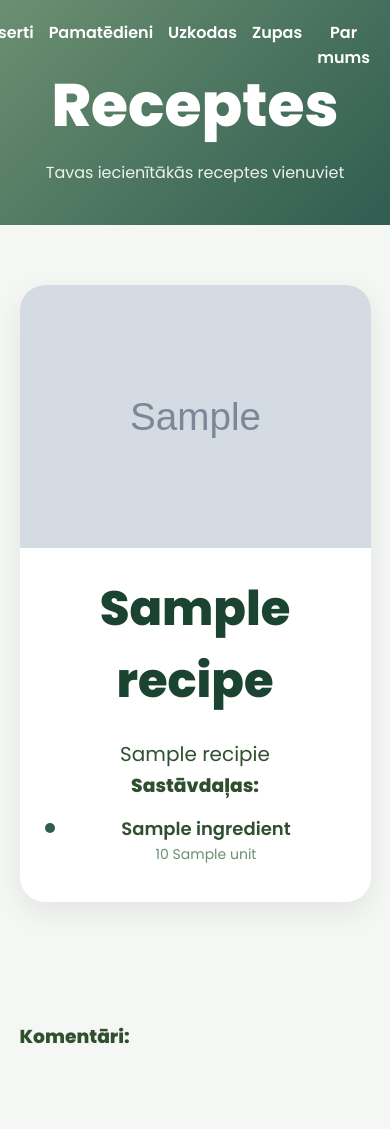
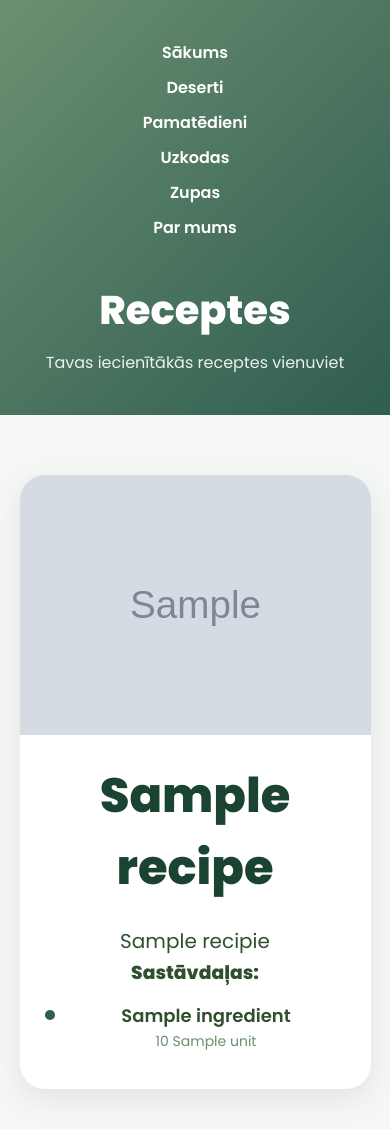
Before and after one commit to Anna-Potjom/website, a Flask app: template templates/recepte.html in a window 390 px wide. Shown: the top 1129 px of the page. Run offline with Flask 3, Linux system fonts and the light colour scheme; the template is opened without the code that fills it: most values are stand-ins (such as "Sample title", 1, 10 or a date in 2020); grey boxes marked "Sample" are stand-in pictures.

Commit message:
8
pielaboju izskatu un @media

```diff
--- a/static/style.css
+++ b/static/style.css
@@ -1,4 +1,3 @@
-
 * {
     margin: 0;
     padding: 0;
@@ -11,31 +10,62 @@ body {
     color: #2f4f2f;
 }
 
-header {
+/* HEADER BASE */
+.main-header {
+    position: relative;
+    text-align: center;
+    padding: 40px 20px;
     background: linear-gradient(135deg, #6b8f71, #2f5d50);
     color: white;
-    padding: 60px 20px;
-    text-align: center;
 }
 
-header h1 {
-    font-size: 70px;
-    font-weight: 800;
+/* NAV CONTAINER */
+.main-header {
+    display: flex;
+    flex-direction: column;
+    align-items: center;
+    padding: 40px 20px;
+    background: linear-gradient(135deg, #6b8f71, #2f5d50);
+    color: white;
+    position: relative;
+}
+
+/* NAV */
+.header-nav {
+    display: flex;
+    flex-wrap: wrap;
+    justify-content: center;
+    gap: 15px;
     margin-bottom: 20px;
 }
 
-nav a {
+/* NAV LINKS */
+.nav-link {
     color: white;
-    margin: 0 20px;
     text-decoration: none;
     font-weight: 600;
-    font-size: 20px;
+    font-size: 16px;
+    transition: transform 0.2s ease, opacity 0.2s ease;
 }
 
-nav a:hover {
-    opacity: 0.8;
+.nav-link:hover {
+    transform: scale(1.15);
+    opacity: 0.85;
 }
 
+/* TITLE */
+.main-header h1 {
+    font-size: 60px;
+    margin: 20px 0 10px;
+}
+
+/* SUBTITLE */
+.header-subtitle {
+    font-size: 16px;
+    opacity: 0.9;
+}
+
+/* GRID (homepage categories) */
 .grid {
     display: grid;
     grid-template-columns: repeat(2, 1fr);
@@ -60,91 +90,30 @@ nav a:hover {
     transition: transform 0.4s ease, opacity 0.4s ease;
 }
 
-
 .card h2 {
     position: absolute;
     top: 50%;
     left: 50%;
     transform: translate(-50%, -50%);
-
     font-size: 100px;
     font-weight: 800;
-
     color: white;
-
-    /* OUTLINE EFFECT */
-    -webkit-text-stroke: 3px #1b4332; /* forest green outline */
-
+    -webkit-text-stroke: 3px #1b4332;
     text-align: center;
 }
-
 
 .card:hover img {
     transform: scale(1.12);
     opacity: 0.9;
 }
 
+/* FOOTER */
 footer {
     background-color: #1b4332;
     color: white;
     text-align: center;
     padding: 25px;
     font-size: 18px;
-}
-
-@media (max-width: 1600px){
-    header h1 {
-        font-size: 100px;
-    }
-
-    nav a {
-        display: block;
-        margin: 10px 0;
-        font-size: 18px;
-    }
-
-    .grid {
-        grid-template-columns: 1fr;
-        padding: 30px;
-        gap: 25px;
-    }
-
-    .card img {
-        height: 250px;
-    }
-
-    .card h2 {
-        font-size: 80px;
-        -webkit-text-stroke: 2px #1b4332;
-    }
-}
-
-@media (max-width: 800px) {
-
-    header h1 {
-        font-size: 60px;
-    }
-
-    nav a {
-        display: block;
-        margin: 10px 0;
-        font-size: 18px;
-    }
-
-    .grid {
-        grid-template-columns: 1fr;
-        padding: 30px;
-        gap: 25px;
-    }
-
-    .card img {
-        height: 250px;
-    }
-
-    .card h2 {
-        font-size: 42px;
-        -webkit-text-stroke: 2px #1b4332;
-    }
 }
 
 /* =========================
@@ -156,55 +125,49 @@ footer {
     max-width: 1400px;
     margin: 0 auto;
     padding: 60px 0;
-
     display: flex;
     flex-direction: column;
     gap: 70px;
 }
 
 /* =========================
-   RECIPE CARD (MAIN FIX)
+   RECIPE CARD
 ========================= */
 
 .recipe-item {
     display: flex;
-    flex-direction: row; /* IMPORTANT: default direction */
+    flex-direction: row;
     align-items: stretch;
-
     width: 100%;
     background: white;
     border-radius: 25px;
     overflow: hidden;
     text-decoration: none;
     color: inherit;
-
     transition: transform 0.25s ease, box-shadow 0.25s ease;
-
     box-shadow: 0 10px 30px rgba(0,0,0,0.08);
 }
 
 .recipe-item:hover {
-    transform: translateY(-8px); /* moves up */
-    box-shadow: 0 20px 40px rgba(0,0,0,0.12); /* adds depth */
+    transform: translateY(-8px);
+    box-shadow: 0 20px 40px rgba(0,0,0,0.12);
 }
 
-/* THIS is what flips layout */
 .recipe-item.reverse {
     flex-direction: row-reverse !important;
 }
 
-/* =========================
-   IMAGE
-========================= */
+/* IMAGE */
 
-.recipe-img{
+.recipe-img {
     flex: 1.2;
-    height: 400px;        /* force consistent height */
+    height: 400px;
     overflow: hidden;
 }
+
 .recipe-img-two {
     flex: 1.2;
-    height: 800px;        /* force consistent height */
+    height: 800px;
     overflow: hidden;
 }
 
@@ -212,18 +175,16 @@ footer {
 .recipe-img-two img {
     width: 100%;
     height: 100%;
-    object-fit: cover;    /* THIS is the key fix */
+    object-fit: cover;
     object-position: center;
     display: block;
 }
-/* =========================
-   TEXT
-========================= */
+
+/* TEXT */
 
 .recipe-text {
     flex: 1;
     padding: 50px;
-
     display: flex;
     flex-direction: column;
     justify-content: center;
@@ -241,31 +202,7 @@ footer {
     color: #2f4f2f;
 }
 
-/* =========================
-   MOBILE FIX
-========================= */
-
-@media (max-width: 900px) {
-    .recipe-item,
-    .recipe-item.reverse {
-        flex-direction: column !important;
-    }
-
-    .recipe-img img {
-        height: 260px;
-        min-height: unset;
-    }
-
-    .recipe-text {
-        padding: 25px;
-        text-align: center;
-    }
-}
-
-a {
-    text-decoration: none;
-    color: inherit;
-}
+/* INGREDIENTS */
 
 .ingredients {
     list-style: none;
@@ -273,55 +210,45 @@ a {
     margin-top: 15px;
 }
 
-/* each ingredient row */
 .ingredients li {
     display: flex;
-    flex-direction: column;  /* THIS stacks name + amount */
+    flex-direction: column;
     gap: 2px;
-
     position: relative;
     padding-left: 22px;
     margin-bottom: 12px;
-
     font-size: 18px;
     color: #2f4f2f;
 }
 
-/* little bullet dot */
 .ingredients li::before {
     content: "";
     position: absolute;
     left: 0;
     top: 8px;
-
     width: 10px;
     height: 10px;
     background-color: #2f5d50;
     border-radius: 50%;
 }
 
-/* ingredient name */
 .ing-name {
     font-weight: 600;
     font-size: 18px;
 }
 
-/* amount + unit under it */
 .ing-amount {
     font-size: 14px;
     color: #6b8f71;
 }
 
-/* =========================
-   COMMENTS SECTION
-========================= */
+/* COMMENTS */
 
 .comment-box {
     background: #ffffff;
     border-radius: 15px;
     padding: 20px 25px;
     margin-top: 20px;
-
     box-shadow: 0 8px 20px rgba(0,0,0,0.06);
     transition: transform 0.2s ease, box-shadow 0.2s ease;
 }
@@ -331,27 +258,23 @@ a {
     box-shadow: 0 12px 25px rgba(0,0,0,0.1);
 }
 
-/* Name */
 .comment-box strong {
     font-size: 18px;
     color: #1b4332;
 }
 
-/* Comment text */
 .comment-box p {
     margin-top: 6px;
     font-size: 16px;
     line-height: 1.5;
 }
 
-/* Rating */
 .comment-box p:last-of-type {
     margin-top: 8px;
     font-weight: 600;
     color: #6b8f71;
 }
 
-/* Delete button */
 .comment-box form button {
     margin-top: 10px;
     padding: 6px 12px;
@@ -368,9 +291,7 @@ a {
     background-color: #c1121f;
 }
 
-/* =========================
-   COMMENT FORM
-========================= */
+/* COMMENT FORM */
 
 .recipe-list form {
     display: flex;
@@ -409,97 +330,68 @@ a {
     background: #1b4332;
 }
 
-/* =========================
-   HEADER NAVIGATION UPGRADE
-========================= */
+/* MOBILE */
 
-/* HEADER LAYOUT */
-.header-row {
-    display: grid;
-    grid-template-columns: 1fr auto 1fr;
-    align-items: center;
+@media (max-width: 1200px) {
+    .recipe-item,
+    .recipe-item.reverse {
+        flex-direction: column !important;
     }
 
-/* center title */
-.header-title {
+    .recipe-img,
+    .recipe-img-two {
+        height: auto;
+    }
+
+    .recipe-img img,
+    .recipe-img-two img {
+        height: 260px;
+    }
+
+    .recipe-text {
+        padding: 25px;
         text-align: center;
     }
-
-.header-title a {
-    color: white;
-    text-decoration: none;
-    font-size: 60px;
-    font-weight: 800;
 }
 
-/* left side */
-.header-left {
-    justify-self: start;
+
+@media (max-width: 1600px) {
+
+    .main-header h1 {
+        font-size: 70px;
     }
 
-/* right side */
-.header-right {
-    justify-self: end;
+    .grid {
+        grid-template-columns: 1fr;
+        padding: 30px;
+        gap: 25px;
     }
 
-/* back button */
-.btn-back {
-    background: rgba(255,255,255,0.2);
-    padding: 8px 14px;
-    border-radius: 10px;
-    color: white;
-    text-decoration: none;
-    font-weight: 600;
-    transition: background 0.2s ease;
+    .card img {
+        height: 250px;
     }
 
-.btn-back:hover {
-    background: rgba(255,255,255,0.35);
+    .card h2 {
+        font-size: 60px;
+        -webkit-text-stroke: 2px #1b4332;
+    }
 }
 
-/* HEADER BASE */
-.main-header {
-    position: relative;
-    text-align: center;
-    padding: 40px 20px;
-    background: linear-gradient(135deg, #6b8f71, #2f5d50);
-    color: white;
+@media (max-width: 600px) {
+    .header-nav {
+        flex-direction: column;
+        align-items: center;
+        gap: 10px;
     }
 
-/* NAV CONTAINER (top right) */
-.header-nav {
-    position: absolute;
-    top: 20px;
-    right: 20px;
-
-    display: flex;
-    gap: 15px;
+    .main-header h1 {
+        font-size: 40px;
+    }
 }
 
-/* NAV LINKS */
-.nav-link {
-    color: white;
+/* LINKS RESET */
+
+a {
     text-decoration: none;
-    font-weight: 600;
-    font-size: 16px;
-
-    transition: transform 0.2s ease, opacity 0.2s ease;
+    color: inherit;
 }
-
-/* HOVER EFFECT */
-.nav-link:hover {
-    transform: scale(1.15);
-    opacity: 0.85;
-}
-
-/* TITLE */
-.main-header h1 {
-    font-size: 60px;
-    margin: 20px 0 10px;
-}
-
-/* SUBTITLE */
-.header-subtitle {
-    font-size: 16px;
-    opacity: 0.9;
-}
```
Also changed, not shown: 1 other file. Lines whose indentation alone changed are shown as unchanged.
